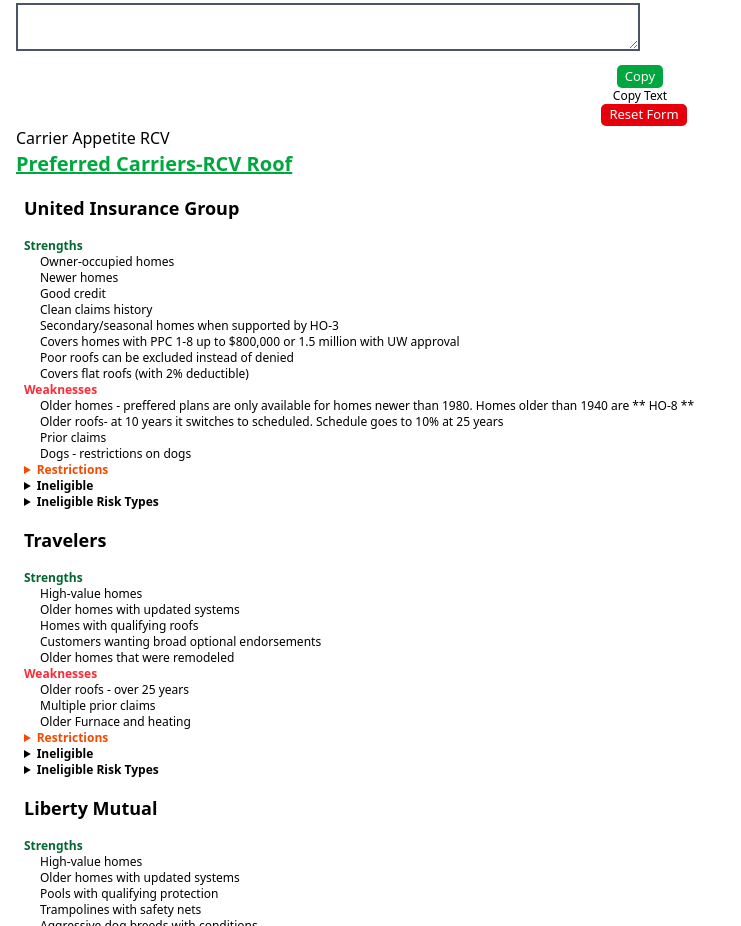
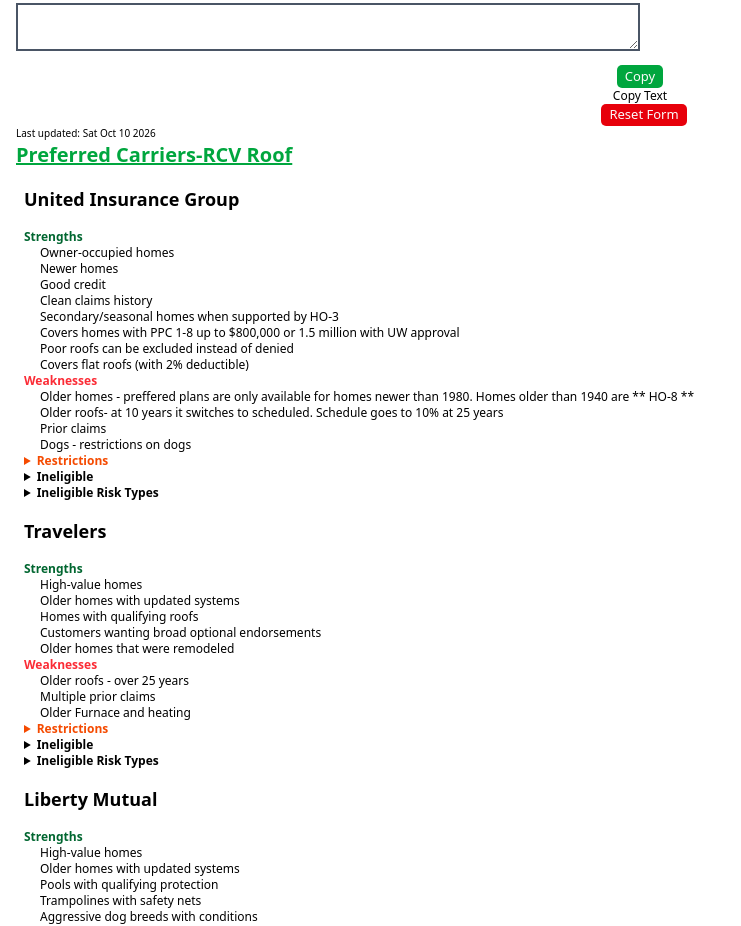
Before and after one commit to Jpatrick6420/propertyandcasualtywebsite, a React (Vite) app: page / in a window 1280 px wide. Shown: the part 1700-2626 px from the top of the page, without its empty margins (0-741 px from the left). Built offline with nearby package versions, Linux system fonts and the light colour scheme.

Commit message:
added updated timestamp to suggestion section

```diff
--- a/src/features/SuggestionSection.jsx
+++ b/src/features/SuggestionSection.jsx
@@ -17,8 +17,14 @@
 
   return (
     <section className="px-4">
-      <h3>Carrier Appetite RCV</h3>
-
+      <p className={"text-[10px]"}>
+        Last updated:{" "}
+        {new Date("10/10/2026").toDateString("en-US", {
+          month: "short",
+          day: "numeric",
+          year: "short",
+        })}
+      </p>
       <h3 className="text-xl text-green-600 font-bold underline">
         Preferred Carriers-RCV Roof
       </h3>
```
